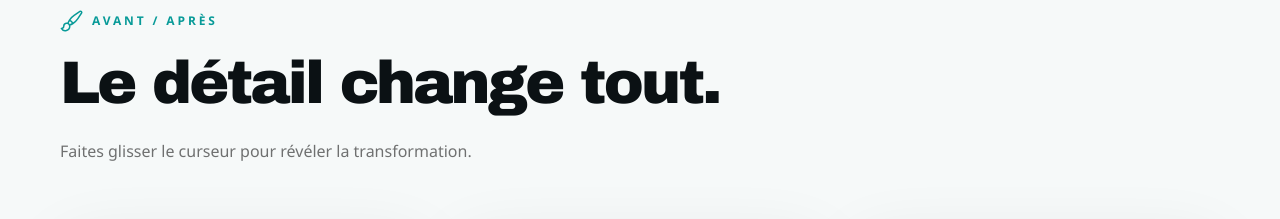
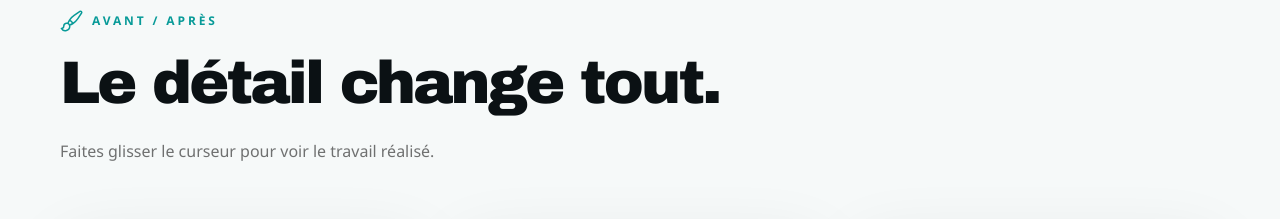
Before and after one commit to ovo-thom/auto-detailing, a Next.js app: page / in a window 1280 px wide. Shown: the part 1520-1739 px from the top of the page. Built offline with nearby package versions, Linux system fonts and the light colour scheme; grey boxes are pictures that could not be loaded.

Commit message:
chore: organize project structure and image assets

```diff
--- a/app/layout.tsx
+++ b/app/layout.tsx
@@ -1,3 +1,27 @@
-import type {Metadata} from 'next'; import './globals.css'; import Header from '@/components/layout/Header'; import Footer from '@/components/layout/Footer';
-export const metadata:Metadata={title:{default:'Atelier Nacre — Detailing intérieur',template:'%s | Atelier Nacre'},description:'Detailing intérieur automobile premium à Bruxelles et alentours.'};
-export default function RootLayout({children}:{children:React.ReactNode}){return <html lang="fr"><body className="font-sans antialiased"><Header/><main>{children}</main><Footer/></body></html>}
+import type { Metadata } from "next";
+import "./globals.css";
+import Header from "@/components/layout/Header";
+import Footer from "@/components/layout/Footer";
+export const metadata: Metadata = {
+  title: {
+    default: "Atelier Nacre — Detailing intérieur",
+    template: "%s | Atelier Nacre",
+  },
+  description:
+    "Detailing intérieur automobile premium à Bruxelles et alentours.",
+};
+export default function RootLayout({
+  children,
+}: {
+  children: React.ReactNode;
+}) {
+  return (
+    <html lang="fr">
+      <body className="font-sans antialiased">
+        <Header />
+        <main>{children}</main>
+        <Footer />
+      </body>
+    </html>
+  );
+}
--- a/app/page.tsx
+++ b/app/page.tsx
@@ -90,7 +90,7 @@ export default function Home() {
           <SectionTitle
             eyebrow="Avant / Après"
             title="Le détail change tout."
-            text="Faites glisser le curseur pour révéler la transformation."
+            text="Faites glisser le curseur pour voir le travail réalisé."
           />
           <div className="mt-14 grid gap-8 md:grid-cols-3">
             {[
```
Also changed, not shown: components/sections/Cta.tsx (+27 -2 lines).
